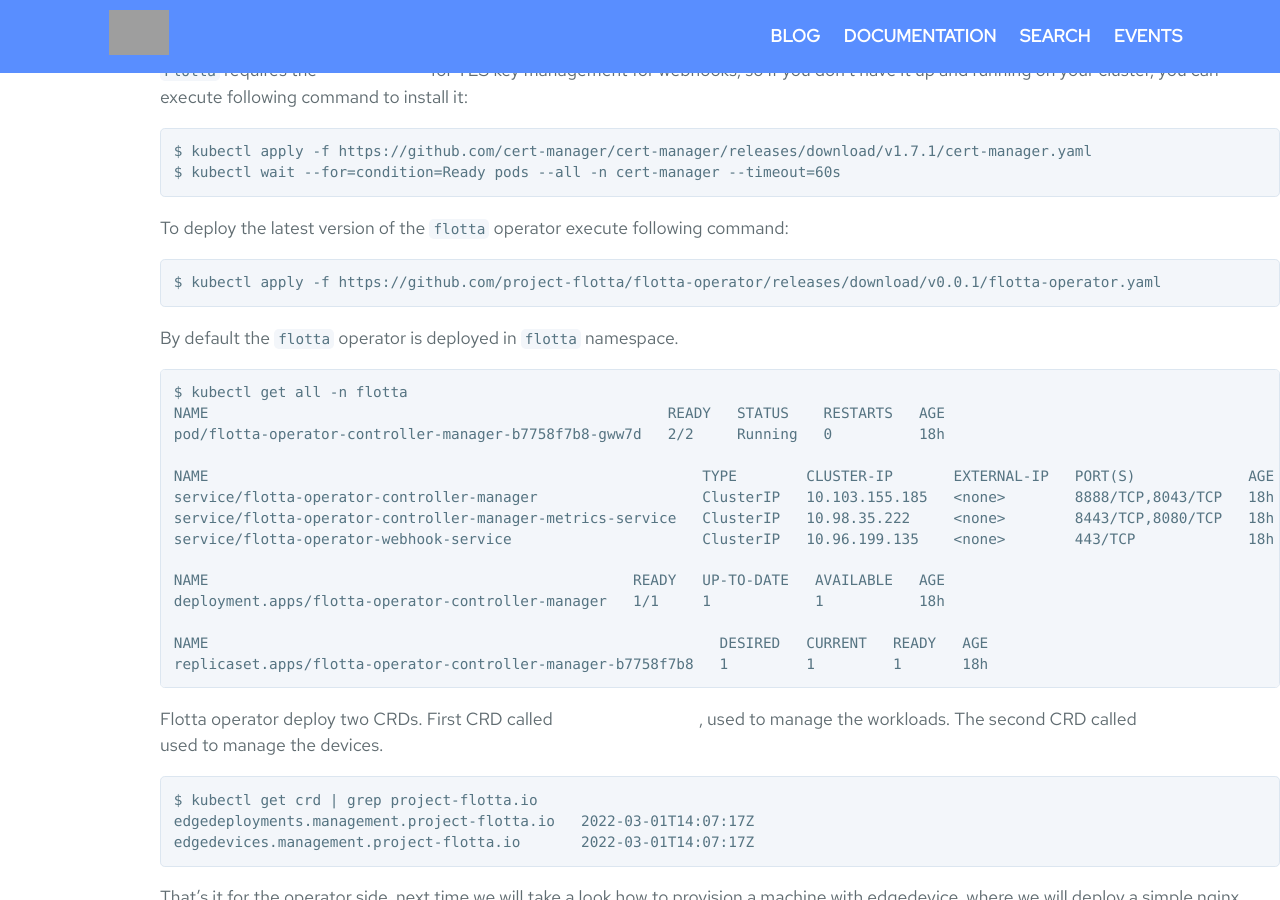
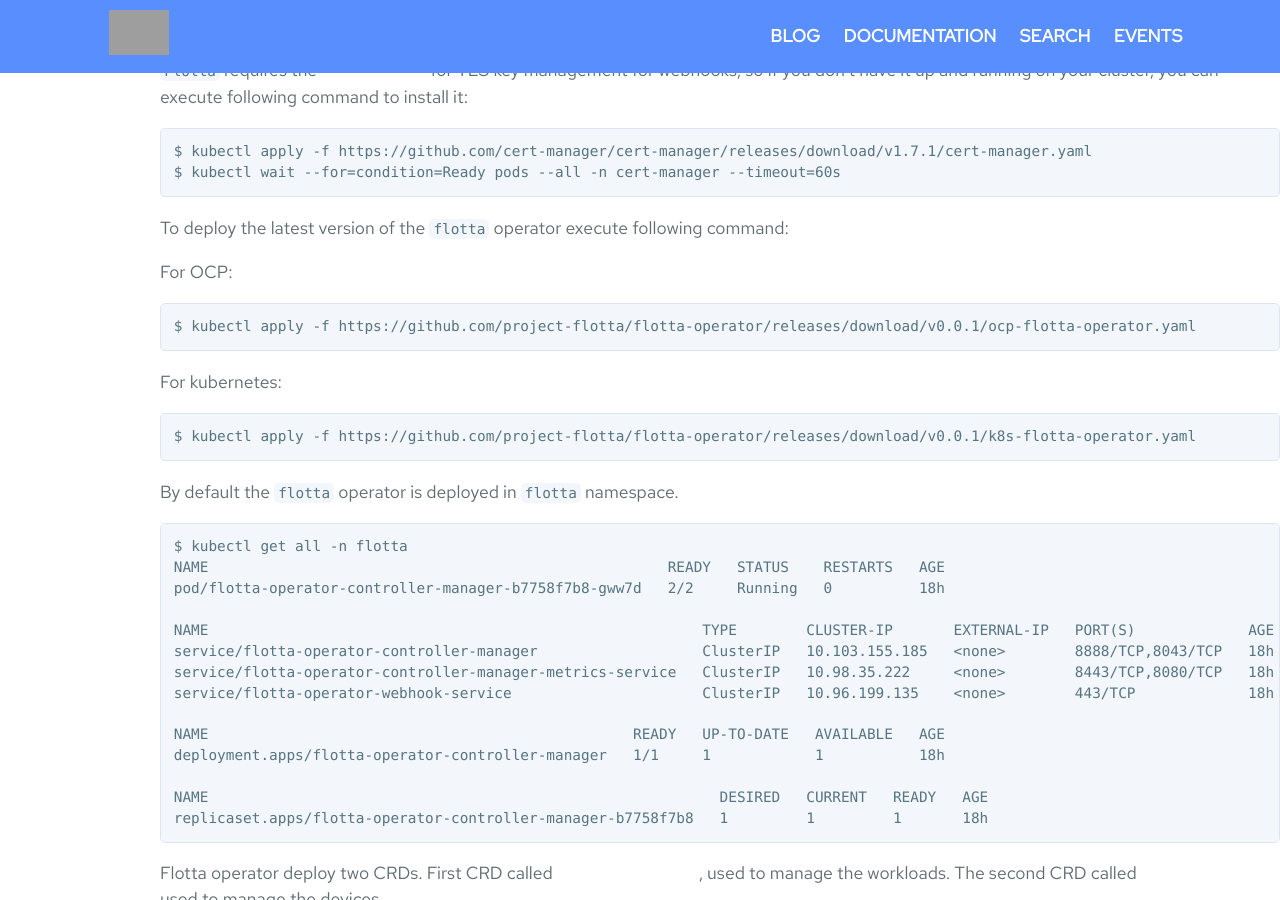
Before and after one commit to project-flotta/project-flotta.github.io, a Jekyll site: the page built from _posts/2022-03-02-getting-started-project-flotta.markdown, in a window 1280 px wide and 900 px high, scrolled down 382 px. Built offline with Jekyll 4.4.1, drawn with Linux system fonts in a browser that asks for light colours; grey boxes are pictures that could not be loaded.

Commit message:
Update release files names in the getting started
Updated the name of the files to delpoy to `ocp-flotta-operator.yaml` and `k8s-flotta-operator.yaml` following [this PR](https://github.com/project-flotta/flotta-operator/pull/121).

Signed-off-by: arielireni <aireni@redhat.com>

````diff
--- a/_posts/2022-03-02-getting-started-project-flotta.markdown
+++ b/_posts/2022-03-02-getting-started-project-flotta.markdown
@@ -32,8 +32,13 @@
 
 To deploy the latest version of the `flotta` operator execute following command:
 
+For OCP:
 ```bash
-$ kubectl apply -f https://github.com/project-flotta/flotta-operator/releases/download/v0.0.1/flotta-operator.yaml
+$ kubectl apply -f https://github.com/project-flotta/flotta-operator/releases/download/v0.0.1/ocp-flotta-operator.yaml
+```
+For kubernetes:
+```bash
+$ kubectl apply -f https://github.com/project-flotta/flotta-operator/releases/download/v0.0.1/k8s-flotta-operator.yaml
 ```
 
 By default the `flotta` operator is deployed in `flotta` namespace.
````
